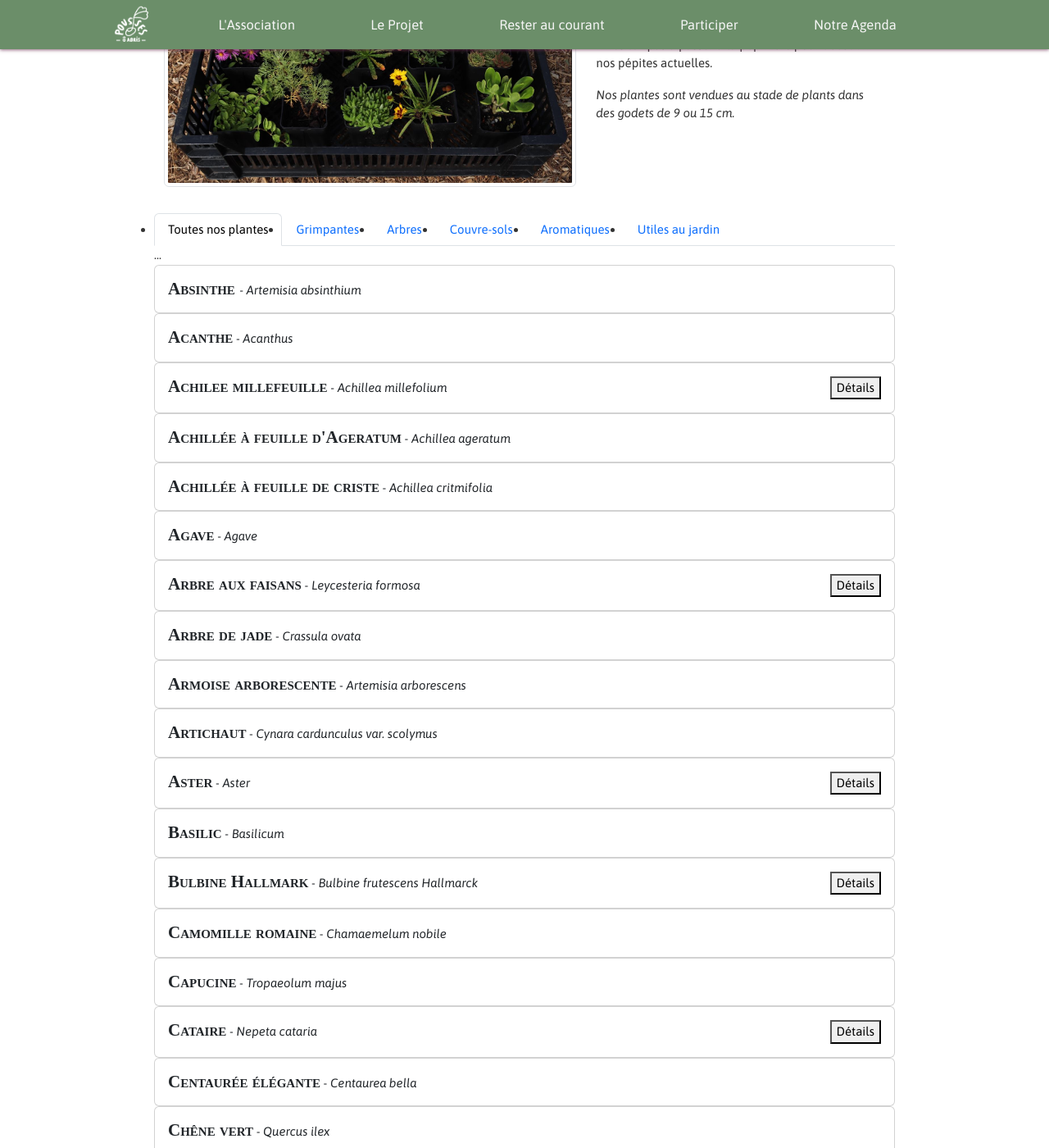
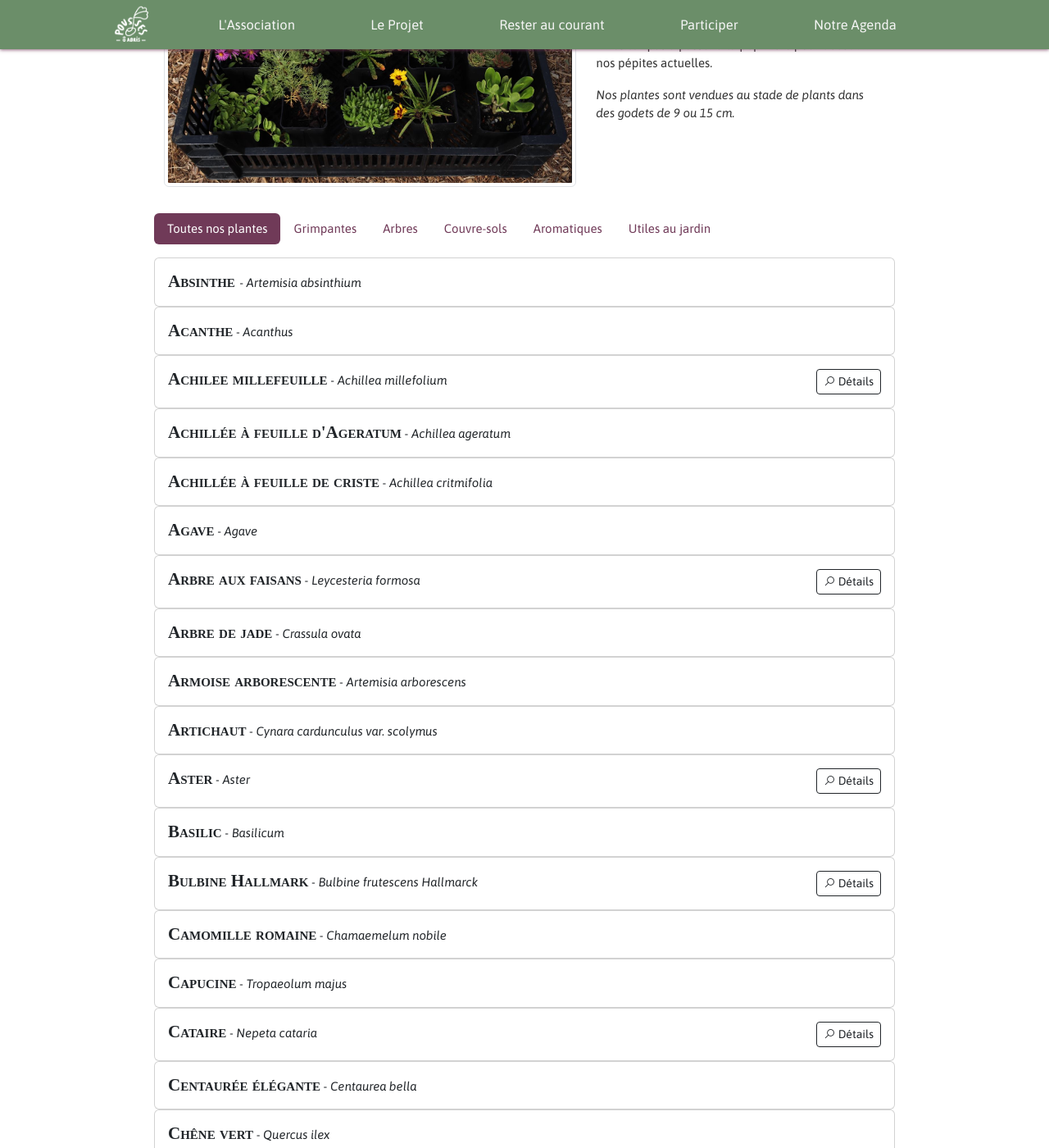
Before and after one commit to poussesoabris/poussesoabris.github.io, a Jekyll site: the page built from pages/plantes/catalogue/index.html, in a window 1280 px wide and 1400 px high, scrolled down 306 px. Shown: the whole window at 82% size. Built offline with Jekyll 4.4.1, drawn with Linux system fonts in a browser that asks for light colours; some web fonts are replaced.

Commit message:
wip on catalogue page

```diff
--- a/_includes/plant_card.html
+++ b/_includes/plant_card.html
@@ -1 +1,45 @@
-voir https://stackoverflow.com/questions/59970284/liquid-variable-inside-jekyll-include-parameter
+
+<article class="card">
+    <div class="card-body d-md-flex justify-content-between">
+        <div>
+            <h3 class="card-title d-inline">{{include.plant.nom_vernaculaire}}</h3> - <em>{{include.plant.nom_latin}}</em>
+            <p class="card-text"></p>
+        </div>
+        {% if include.plant.un_jour_une_pousse %}
+            <div>
+                <!-- Button trigger modal -->
+                <button type="button" class="btn btn-outline-dark btn-sm detail-btn" data-bs-toggle="modal" data-bs-target="#{{include.plant.id}}">
+                    <i class="las la-search"></i>&nbsp;Détails
+                </button>
+
+                <!-- Modal -->
+                <div class="modal fade" id="{{include.plant.id}}" tabindex="-1" aria-hidden="true">
+                    <div class="modal-dialog modal-lg">
+                        <div class="modal-content">
+                            <div class="modal-header">
+                                <h1 class="modal-title fs-5 ps-2">{{include.plant.nom_vernaculaire}}</h1>
+                                <button type="button" class="btn-close" data-bs-dismiss="modal" aria-label="Close"></button>
+                            </div>
+                            <div class="modal-body">
+                                <div class="row plant-img-row">
+                                    <div class="col-5">
+                                      <img src="/assets/images/pages/plantes/bdd/arbre-aux-faisans-1.jpg" class="d-block w-100" alt="...">
+                                    </div>
+                                    <div class="col-7">
+                                      <img src="/assets/images/pages/plantes/bdd/arbre-aux-faisans-2.jpg" class="d-block w-100" alt="...">
+                                    </div>
+                                </div>
+                                <div class="row">
+                                    {{ include.plant.un_jour_une_pousse | newline_to_br }}
+                                </div>
+                            </div>
+                            <div class="modal-footer">
+                                <button type="button" class="btn btn-default p-1" data-bs-dismiss="modal">Fermer</button>
+                            </div>
+                        </div>
+                    </div>
+                </div>
+            </div>
+        {% endif %}
+    </div>
+</article>
--- a/_layouts/homepage.html
+++ b/_layouts/homepage.html
@@ -8,7 +8,7 @@
 
     {% include header_page.html %}
 
-<main>
+<main class="homepage">
     {{ content }}
 </main>
 
--- a/assets/css/styles.css
+++ b/assets/css/styles.css
@@ -208,7 +208,7 @@ footer a{
     display: block;
 } */
 
-.btn{
+.homepage .btn{
     text-transform: uppercase;
     font-weight: bold;
     font-size: 1.1em;
@@ -361,7 +361,19 @@ footer a{
 .page ul{
     list-style-type: disc;
 }
-
+.catalogue ul.nav-pills{
+    list-style-type: none;
+}
+.catalogue button.nav-link.active{
+    background-color: #703A58;
+}
+.catalogue button.nav-link{
+    color: #703A58;
+}
+/* .catalogue .detail-btn{
+    color: white;
+    background-color: #f7c74b;
+} */
 
 .bulle-ventes{
     position: relative;
--- a/pages/plantes/catalogue/index.html
+++ b/pages/plantes/catalogue/index.html
@@ -4,7 +4,7 @@ layout: page
 permalink: /plantes/catalogue
 ---
 
-<section class="">
+<section class="catalogue">
     <h1 class="py-4 text-center">Notre catalogue de plantes</h1>
     <div class="row py-3">
         <div class="col-md-7">
@@ -18,87 +18,84 @@ permalink: /plantes/catalogue
 
 
     <article class="py-3">
-        <ul class="nav nav-tabs" id="myTab" role="tablist">
+        <ul class="nav nav-pills" id="myTab" role="tablist">
             <li class="nav-item" role="presentation">
-              <button class="nav-link active" id="home-tab" data-bs-toggle="tab" data-bs-target="#home-tab-pane" type="button" role="tab" aria-controls="home-tab-pane" aria-selected="true">Toutes nos plantes</button>
+              <button class="nav-link active" id="home-tab" data-bs-toggle="tab" data-bs-target="#all-tab-pane" type="button" role="tab" aria-controls="home-tab-pane" aria-selected="true">Toutes nos plantes</button>
             </li>
             <li class="nav-item" role="presentation">
-              <button class="nav-link" id="profile-tab" data-bs-toggle="tab" data-bs-target="#profile-tab-pane" type="button" role="tab" aria-controls="profile-tab-pane" aria-selected="false">Grimpantes</button>
+              <button class="nav-link" id="profile-tab" data-bs-toggle="tab" data-bs-target="#grimpantes-tab-pane" type="button" role="tab" aria-controls="profile-tab-pane" aria-selected="false">Grimpantes</button>
             </li>
             <li class="nav-item" role="presentation">
-              <button class="nav-link" id="contact-tab" data-bs-toggle="tab" data-bs-target="#contact-tab-pane" type="button" role="tab" aria-controls="contact-tab-pane" aria-selected="false">Arbres</button>
+              <button class="nav-link" id="contact-tab" data-bs-toggle="tab" data-bs-target="#arbres-tab-pane" type="button" role="tab" aria-controls="contact-tab-pane" aria-selected="false">Arbres</button>
             </li>
             <li class="nav-item" role="presentation">
-              <button class="nav-link" id="disabled-tab" data-bs-toggle="tab" data-bs-target="#disabled-tab-pane" type="button" role="tab" aria-controls="disabled-tab-pane" aria-selected="false">Couvre-sols</button>
+              <button class="nav-link" id="disabled-tab" data-bs-toggle="tab" data-bs-target="#couvre-sols-tab-pane" type="button" role="tab" aria-controls="disabled-tab-pane" aria-selected="false">Couvre-sols</button>
             </li>
             <li class="nav-item" role="presentation">
-                <button class="nav-link" id="a-tab" data-bs-toggle="tab" data-bs-target="#disabled-tab-pane" type="button" role="tab" aria-controls="disabled-tab-pane" aria-selected="false">Aromatiques</button>
+                <button class="nav-link" id="a-tab" data-bs-toggle="tab" data-bs-target="#aromatiques-tab-pane" type="button" role="tab" aria-controls="disabled-tab-pane" aria-selected="false">Aromatiques</button>
               </li>
               <li class="nav-item" role="presentation">
-                <button class="nav-link" id="b-tab" data-bs-toggle="tab" data-bs-target="#disabled-tab-pane" type="button" role="tab" aria-controls="disabled-tab-pane" aria-selected="false">Utiles au jardin</button>
+                <button class="nav-link" id="b-tab" data-bs-toggle="tab" data-bs-target="#utiles-tab-pane" type="button" role="tab" aria-controls="disabled-tab-pane" aria-selected="false">Utiles au jardin</button>
               </li>
           </ul>
-          <div class="tab-content" id="myTabContent">
-            <div class="tab-pane fade show active" id="home-tab-pane" role="tabpanel" aria-labelledby="home-tab" tabindex="0">...</div>
-            <div class="tab-pane fade" id="profile-tab-pane" role="tabpanel" aria-labelledby="profile-tab" tabindex="0">...</div>
-            <div class="tab-pane fade" id="contact-tab-pane" role="tabpanel" aria-labelledby="contact-tab" tabindex="0">...</div>
-            <div class="tab-pane fade" id="disabled-tab-pane" role="tabpanel" aria-labelledby="disabled-tab" tabindex="0">...</div>
-            <div class="tab-pane fade" id="a-tab-pane" role="tabpanel" aria-labelledby="a-tab" tabindex="0">...</div>
-            <div class="tab-pane fade" id="b-tab-pane" role="tabpanel" aria-labelledby="b-tab" tabindex="0">...</div>
+          <div class="tab-content pt-3 pb-5" id="myTabContent">
+            {% assign sortedPlants = site.data.plantes.plantes | sort: 'name' %}
+            <div class="tab-pane fade show active" id="all-tab-pane" role="tabpanel" aria-labelledby="home-tab" tabindex="0">
+                {% for plant in sortedPlants %}
+                    <div class="col">
+                        {% include plant_card.html plant=plant %}
+                    </div>
+                {% endfor %}
+            </div>
+            <div class="tab-pane fade" id="grimpantes-tab-pane" role="tabpanel" aria-labelledby="profile-tab" tabindex="0">
+                {% for plant in sortedPlants %}
+                    {% if plant.tag contains 'grimpante' %}
+                        <div class="col">
+                            {% include plant_card.html plant=plant %}
+                        </div>
+                    {% endif %}
+                {% endfor %}
+            </div>
+            <div class="tab-pane fade" id="arbres-tab-pane" role="tabpanel" aria-labelledby="contact-tab" tabindex="0">
+                {% for plant in sortedPlants %}
+                    {% if plant.tag contains 'arbre' %}
+                        <div class="col">
+                            {% include plant_card.html plant=plant %}
+                        </div>
+                    {% endif %}
+                {% endfor %}
+            </div>
+            <div class="tab-pane fade" id="couvre-sols-tab-pane" role="tabpanel" aria-labelledby="disabled-tab" tabindex="0">
+                {% for plant in sortedPlants %}
+                    {% if plant.tag contains 'couvre-sol' %}
+                        <div class="col">
+                            {% include plant_card.html plant=plant %}
+                        </div>
+                    {% endif %}
+                {% endfor %}
+            </div>
+            <div class="tab-pane fade" id="aromatiques-tab-pane" role="tabpanel" aria-labelledby="a-tab" tabindex="0">
+                {% for plant in sortedPlants %}
+                    {% if plant.tag contains 'aromatique' %}
+                        <div class="col">
+                            {% include plant_card.html plant=plant %}
+                        </div>
+                    {% endif %}
+                {% endfor %}
+            </div>
+            <div class="tab-pane fade" id="utiles-tab-pane" role="tabpanel" aria-labelledby="b-tab" tabindex="0">
+                {% for plant in sortedPlants %}
+                    {% if plant.tag contains 'utile' %}
+                        <div class="col">
+                            {% include plant_card.html plant=plant %}
+                        </div>
+                    {% endif %}
+                {% endfor %}
+            </div>
           </div>
 
 
-        <div class="">
-            {% assign sortedPlants = site.data.plantes.plantes | sort: 'name' %}
-            {% for plant in sortedPlants %}
-                <div class="col">
-                    <article class="card">
-                        <div class="card-body d-md-flex justify-content-between">
-                            <div>
-                                <h3 class="card-title d-inline">{{plant.nom_vernaculaire}}</h3> - <em>{{plant.nom_latin}}</em>
-                                <p class="card-text"></p>
-                            </div>
-                            {% if plant.un_jour_une_pousse %}
-                                <div>
-                                    <!-- Button trigger modal -->
-                                    <button type="button" class="" data-bs-toggle="modal" data-bs-target="#modal">
-                                        Détails
-                                    </button>
 
-                                    <!-- Modal -->
-                                    <div class="modal fade" id="modal" tabindex="-1" aria-hidden="true">
-                                        <div class="modal-dialog modal-lg">
-                                            <div class="modal-content">
-                                                <div class="modal-header">
-                                                    <h1 class="modal-title fs-5 ps-2" id="staticBackdropLabel">{{plant.nom_vernaculaire}}</h1>
-                                                    <button type="button" class="btn-close" data-bs-dismiss="modal" aria-label="Close"></button>
-                                                </div>
-                                                <div class="modal-body">
-                                                    <div class="row plant-img-row">
-                                                        <div class="col-5">
-                                                          <img src="/assets/images/pages/plantes/bdd/arbre-aux-faisans-1.jpg" class="d-block w-100" alt="...">
-                                                        </div>
-                                                        <div class="col-7">
-                                                          <img src="/assets/images/pages/plantes/bdd/arbre-aux-faisans-2.jpg" class="d-block w-100" alt="...">
-                                                        </div>
-                                                    </div>
-                                                    <div class="row">
-                                                        {{ plant.un_jour_une_pousse | newline_to_br }}
-                                                    </div>
-                                                </div>
-                                                <div class="modal-footer">
-                                                    <button type="button" class="btn btn-default p-1" data-bs-dismiss="modal">Fermer</button>
-                                                </div>
-                                            </div>
-                                        </div>
-                                    </div>
-                                </div>
-                            {% endif %}
-                        </div>
-                    </article>
-                </div>
-            {% endfor %}
-        </div>
     </article>
 
 
```
Also changed, not shown: _data/plantes.json (+33 -13 lines).
